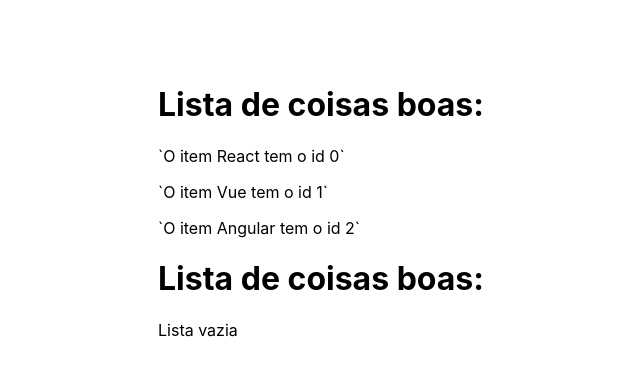
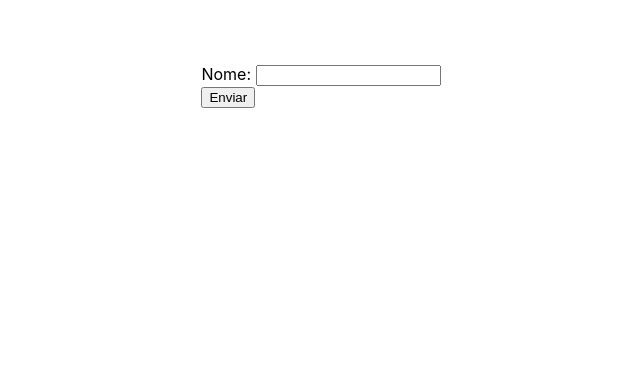
Before and after one commit to VitorSam0w0/EstudoReact, a React (Create React App) app in the folder my-project/: page / in a window 1280 px wide. Shown: the top 376 px of the page, without its empty margins (319-959 px from the left). Built offline with nearby package versions, Linux system fonts and the light colour scheme.

Commit message:
Update
novos aprendizados

```diff
--- a/my-project/src/App.js
+++ b/my-project/src/App.js
@@ -1,19 +1,20 @@
 
 import './App.css';
-import OutraLista from './components/Outralista';
+import SeuNome from './components/SeuNome';
+import { useState } from 'react';
 
 function App() {
 
-  const MinhaLista = ['React' , 'Vue' , 'Angular']
+  const [name , setName] = useState()
 
   return (
     <div className='container'>
       <div className='form'>
-        <OutraLista itens={MinhaLista}/>
-        <OutraLista itens={[]}/>
+      <SeuNome name={name} setName={setName}/>
         </div>
       </div>
         )
 }
 
+
 export default App;
--- /dev/null
+++ b/my-project/src/components/SeuNome.js
@@ -0,0 +1,33 @@
+
+function SeuNome({name , setName}) {
+
+    function enviar(e) {
+        e.preventDefault()
+        const texto = document.getElementById('texto')
+        texto.innerHTML = (name)
+    }
+
+    return(
+        <div>
+            <form onSubmit={enviar}>
+                <label htmlfor='nome'>Nome: </label>
+                <input
+                type='text'
+                placehoder='Digite seu nome: '
+                id='nome'
+                onChange = {(e) => setName(e.target.value)}
+                ></input>
+                <div>
+                    <input
+                    type='submit'
+                    value='Enviar'
+                    >
+                    </input>
+                </div>
+            </form>
+            <p id='texto'></p>
+        </div>
+    )
+}
+
+export default SeuNome
```
